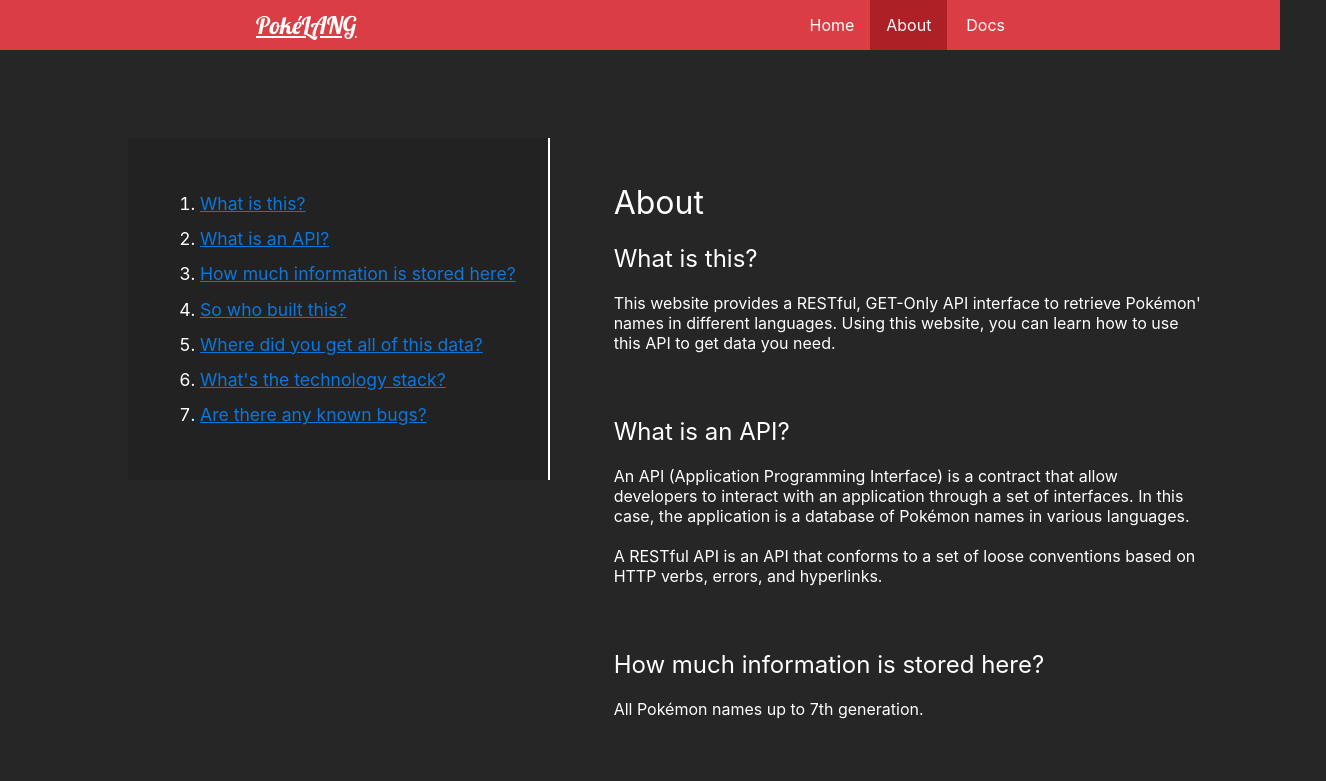
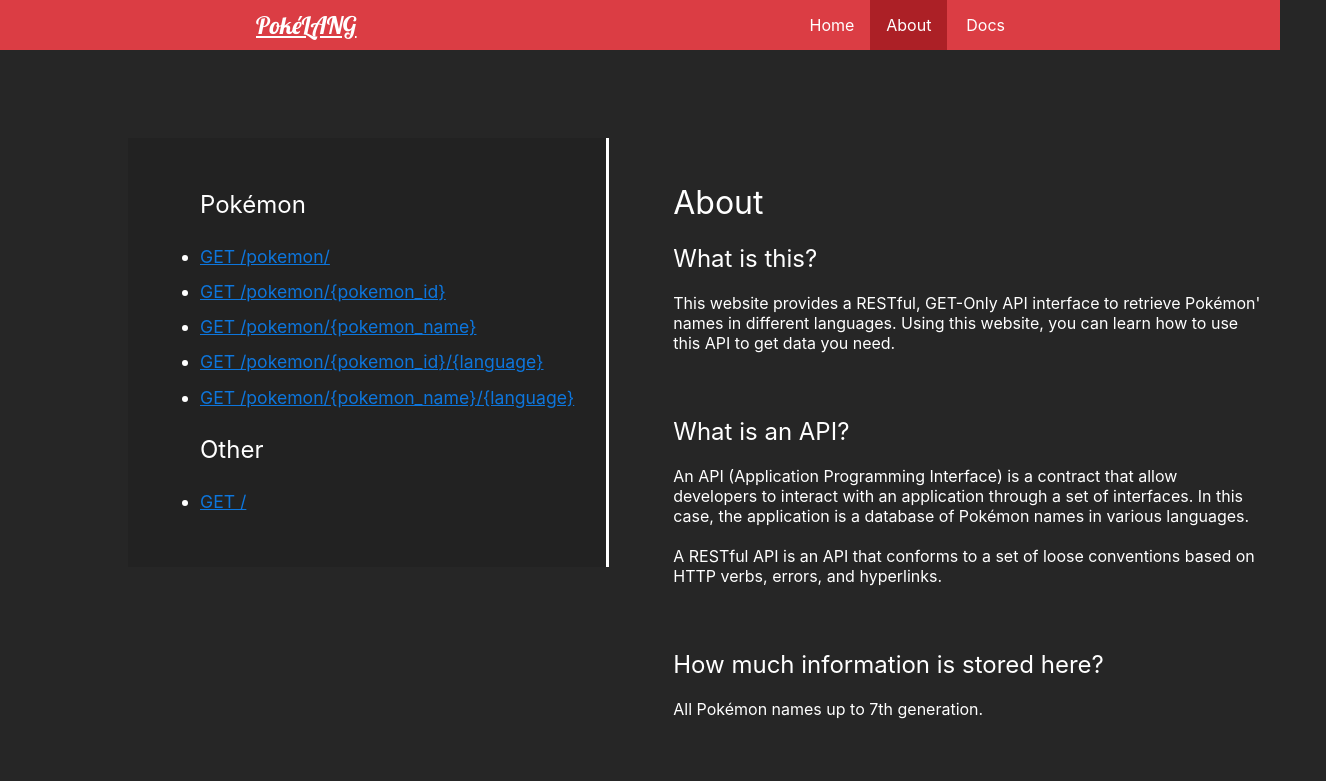
Before and after one commit to jakubmoryc/pokedex-languages-api-docs, a React (Create React App) app: page /about in a window 1280 px wide. Shown: the top 781 px of the page, 1326 px wide, since content can reach past the window. Built offline with nearby package versions, Linux system fonts and the light colour scheme; grey boxes are pictures that could not be loaded.

Commit message:
rwd done

```diff
--- a/src/components/About/About.js
+++ b/src/components/About/About.js
@@ -5,17 +5,20 @@
     return (
         <div className="about">
             <div className="pageWrapper">
-                <div className="tableOfContents-wrapper">
-                    <div className="tableOfContents">
-                        <ol>
-                            <li><a href="#about-q1">What is this?</a></li>
-                            <li><a href="#about-q2">What is an API?</a></li>
-                            <li><a href="#about-q3">How much information is stored here?</a></li>
-                            <li><a href="#about-q4">So who built this?</a></li>
-                            <li><a href="#about-q5">Where did you get all of this data?</a></li>
-                            <li><a href="#about-q6">What's the technology stack?</a></li>
-                            <li><a href="#about-q7">Are there any known bugs?</a></li>
-                        </ol>
+                <div className="tableOfContents-sticky">
+                    <div className="tableOfContents-wrapper tableOfContents-wrapper-docs ">
+                        <div className="tableOfContents">
+                            <ul>
+                                <h2>Pokémon</h2>
+                                <li><a href="#path1">GET /pokemon/</a></li>
+                                <li><a href="#path2">{"GET /pokemon/{pokemon_id}"}</a></li>
+                                <li><a href="#path3">{"GET /pokemon/{pokemon_name}"}</a></li>
+                                <li><a href="#path4">{"GET /pokemon/{pokemon_id}/{language}"}</a></li>
+                                <li><a href="#path5">{"GET /pokemon/{pokemon_name}/{language}"}</a></li>
+                                <h2>Other</h2>
+                                <li><a href="#path6">GET /</a></li>
+                            </ul>
+                        </div>
                     </div>
                 </div>
                 <div className="content">
--- a/src/components/Docs/Docs.js
+++ b/src/components/Docs/Docs.js
@@ -5,6 +5,7 @@
     return (
         <div className="docs">
             <div className="pageWrapper page-docs">
+                <div className="tableOfContents-sticky">
                     <div className="tableOfContents-wrapper tableOfContents-wrapper-docs ">
                         <div className="tableOfContents">
                             <ul>
@@ -17,6 +18,7 @@
                                 <h2>Other</h2>
                                 <li><a href="#path6">GET /</a></li>
                             </ul>
+                        </div>
                     </div>
                 </div>
                 <div className="content content-docs">
--- a/src/css/app.css
+++ b/src/css/app.css
@@ -183,24 +183,26 @@
       align-items: center;
       margin-top: 0; } }
 
+.tableOfContents-sticky {
+  position: sticky;
+  top: 0; }
+  @media (max-width: 599px) {
+    .tableOfContents-sticky {
+      position: inherit;
+      width: 100%;
+      white-space: normal; } }
+
 .tableOfContents-wrapper {
-  position: sticky;
-  top: 0;
   flex: 30%;
   margin-top: 2.5rem;
   white-space: nowrap; }
-  @media (max-width: 599px) {
-    .tableOfContents-wrapper {
-      position: inherit;
-      width: 100%;
-      white-space: normal; } }
   @media (min-width: 600px) and (max-width: 899px) {
     .tableOfContents-wrapper {
       white-space: normal; } }
 
 .tableOfContents {
   padding: 2rem 2rem;
-  border-right: 2px solid white;
+  border-right: 3px solid white;
   background-color: #222222; }
   .tableOfContents li {
     line-height: 200%;
@@ -396,10 +398,15 @@
     margin-top: 0; } }
 
 @media (max-width: 1200px) {
-  .tableOfContents-wrapper-docs {
+  .tableOfContents-sticky {
     position: inherit;
     width: 100%;
     white-space: normal; } }
+
+@media (max-width: 1200px) {
+  .tableOfContents-wrapper-docs ul {
+    width: fit-content;
+    margin: auto; } }
 
 .big-header {
   text-align: center;
--- a/src/scss/docs/docs.scss
+++ b/src/scss/docs/docs.scss
@@ -8,11 +8,19 @@
     }
 }
 
-.tableOfContents-wrapper-docs {
+.tableOfContents-sticky {
     @include for-desktop-below {
         position: inherit;
         width: 100%;
         white-space: normal;
+    }
+}
+
+.tableOfContents-wrapper-docs ul {
+
+    @include for-desktop-below {
+        width: fit-content;
+        margin: auto;
     }
 }
 
--- a/src/scss/tableOfContents/_tableOfContents.scss
+++ b/src/scss/tableOfContents/_tableOfContents.scss
@@ -27,21 +27,23 @@
     }
 }
 
-.tableOfContents-wrapper {
+.tableOfContents-sticky {
     position: sticky;
     top: 0;
-
-    flex: 30%;
-
-    margin-top: 2.5rem;
-
-    white-space: nowrap;
 
     @include for-phone-only {
         position: inherit;
         width: 100%;
         white-space: normal;
     }
+}
+
+.tableOfContents-wrapper {
+    flex: 30%;
+
+    margin-top: 2.5rem;
+
+    white-space: nowrap;
 
     @include for-tablet-portrait {
         white-space: normal;
@@ -51,7 +53,7 @@
 .tableOfContents {
     padding: 2rem 2rem;
 
-    border-right: 2px solid white;
+    border-right: 3px solid white;
 
     background-color: $base-color;
 
```
Also changed, not shown: src/scss/docs/docs.css (added, +65 -0 lines), 1 other file (tests, documents, lock files or other folders). Lines whose indentation alone changed are shown as unchanged.
